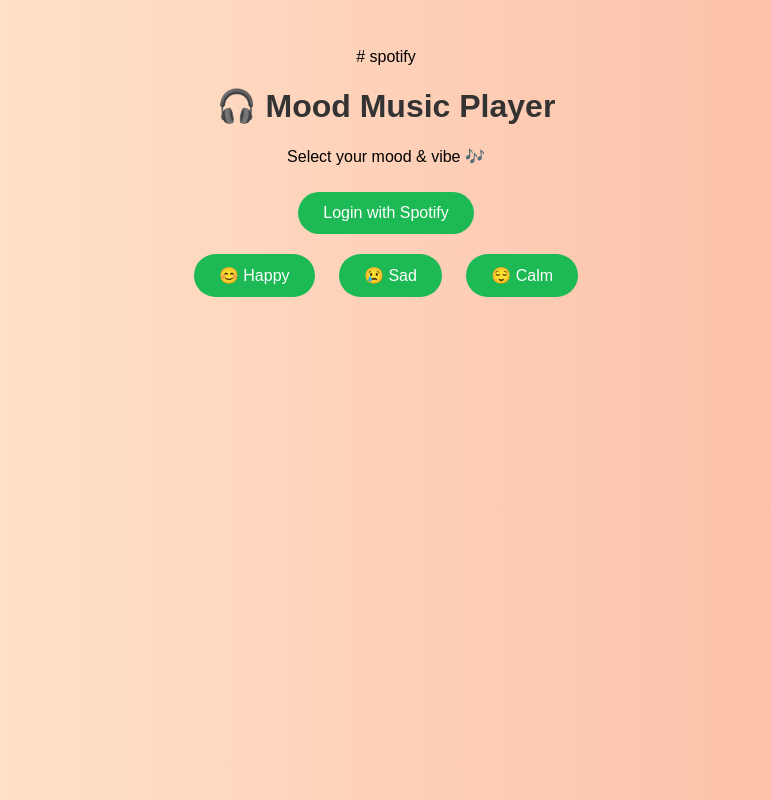
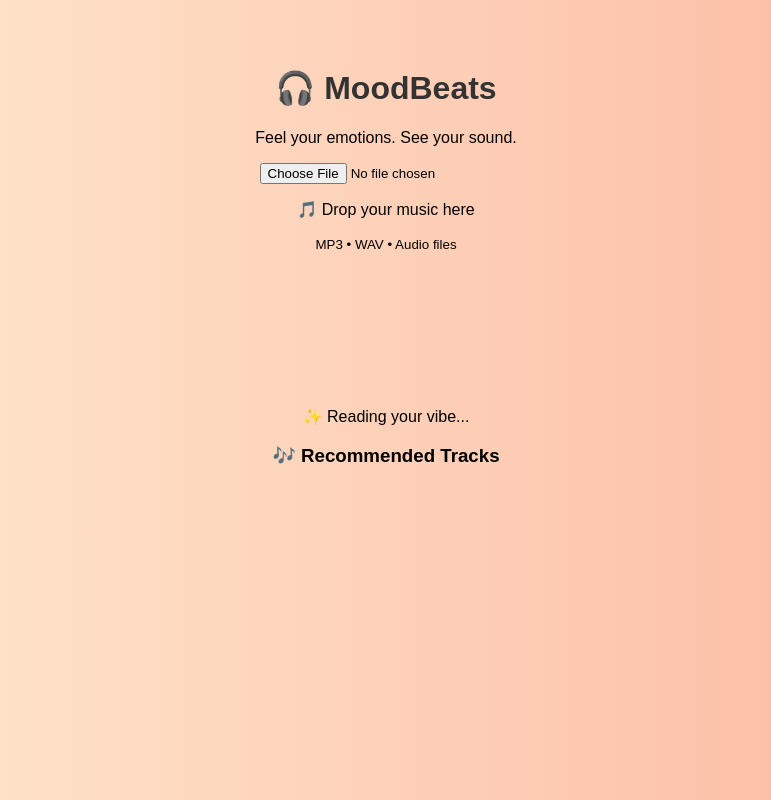
Before and after one commit to Jaish15/spotify, a plain HTML site: page index.html in a window 1280 px wide. Shown: the whole page, without its empty margins (254-1025 px from the left). Drawn offline with Linux system fonts and the light colour scheme.

Commit message:
Update index.html

```diff
--- a/index.html
+++ b/index.html
@@ -1,26 +1,49 @@
-# spotify
 <!DOCTYPE html>
 <html lang="en">
 <head>
-  <meta charset="UTF-8" />
-  <title>Mood Music Player</title>
-  <link rel="stylesheet" href="style.css" />
+  <meta charset="UTF-8">
+  <title>MoodBeats ✨</title>
+  <link rel="stylesheet" href="style.css">
 </head>
+
 <body>
 
-  <h1>🎧 Mood Music Player</h1>
-  <p>Select your mood & vibe 🎶</p>
+<!-- Floating Background -->
+<div class="blob pink"></div>
+<div class="blob purple"></div>
 
-  <button onclick="login()">Login with Spotify</button>
+<div class="container">
 
-  <div class="moods">
-    <button onclick="getSongs('happy')">😊 Happy</button>
-    <button onclick="getSongs('sad')">😢 Sad</button>
-    <button onclick="getSongs('calm')">😌 Calm</button>
+  <h1>🎧 MoodBeats</h1>
+  <p class="subtitle">Feel your emotions. See your sound.</p>
+
+  <!-- Upload -->
+  <div class="glass upload-box" onclick="fileInput.click()">
+    <input type="file" id="fileInput" accept="audio/*" onchange="analyzeMood()">
+    <p>🎵 Drop your music here</p>
+    <small>MP3 • WAV • Audio files</small>
   </div>
 
-  <div id="songs"></div>
+  <!-- Visualizer -->
+  <canvas id="visualizer"></canvas>
 
-  <script src="script.js"></script>
+  <!-- Loading -->
+  <div id="analyzing" class="loading">
+    ✨ Reading your vibe...
+  </div>
+
+  <!-- Mood -->
+  <div class="mood-pill" id="mood"></div>
+
+  <!-- Songs -->
+  <div class="glass song-box">
+    <h3>🎶 Recommended Tracks</h3>
+    <div id="songList"></div>
+  </div>
+
+  <audio id="player"></audio>
+</div>
+
+<script src="script.js"></script>
 </body>
 </html>
```
